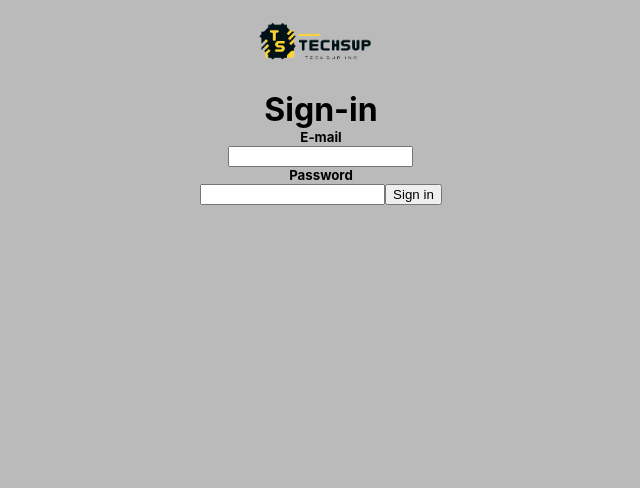
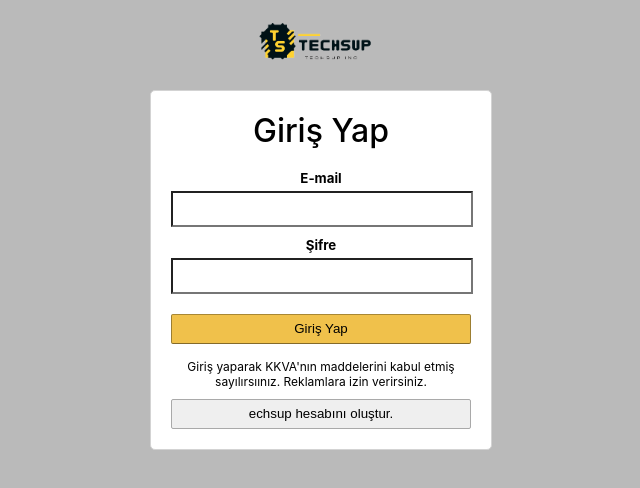
Before and after one commit to uygurberkay/Techsup-Web-Service, a React (Create React App) app in the folder techsup-web-service/: page /login in a window 1280 px wide. Shown: the top 488 px of the page, without its empty margins (319-959 px from the left). Built offline with nearby package versions, Linux system fonts and the light colour scheme.

Commit message:
login-page-continue

```diff
--- a/techsup-web-service/src/Header.js
+++ b/techsup-web-service/src/Header.js
@@ -31,19 +31,19 @@ function Header() {
       <div className='header__nav'>
         <Link to='/login' onClick={() => window.location.replace('/login')}>
           <div className='header__option' >
-            <span className='header__optionLineOne'>Hello Guest </span>
-            <span className='header__optionLineTwo'>Sign In</span>
+            <span className='header__optionLineOne'>Misafir</span>
+            <span className='header__optionLineTwo'>Giriş Yap</span>
           </div>
         </Link>
 
         <div className='header__option' >
-          <span className='header__optionLineOne'>Returns</span>
-          <span className='header__optionLineTwo'>& Orders</span>
+          <span className='header__optionLineOne'>Ana menü</span>
+          <span className='header__optionLineTwo'>& Siparişler</span>
         </div>
 
         <div className='header__option' >
-          <span className='header__optionLineOne'>Your </span>
-          <span className='header__optionLineTwo'>Account</span>
+          <span className='header__optionLineOne'>Kişisel </span>
+          <span className='header__optionLineTwo'>Profil</span>
         </div>
 
         <Link to='/checkout' onClick={() => window.location.replace('/checkout')}>
--- a/techsup-web-service/src/Login.css
+++ b/techsup-web-service/src/Login.css
@@ -13,3 +13,48 @@
     margin-right: auto;
     margin-left: auto;
 }
+.login__container {
+    background-color: white;
+    width: 300px;
+    height: fit-content;
+    display: flex;
+    flex-direction: column;
+    border-radius: 5px;
+    border: 1px solid lightgray;
+    padding: 20px;
+}
+.login__container > h1 {
+    font-weight: 500;
+    margin-bottom: 20px;
+}
+.login__container > form > h5 {
+    margin-bottom: 5px;
+}
+.login__container > form > input {
+    height: 30px;
+    margin-bottom: 10px;
+    background-color: white;
+    width: 98%;
+}
+.login__container > p {
+    margin-top: 15px;
+    font-size: 12px;
+}
+.login__signInButton {
+    background: #f0c14b;
+    border-radius: 2px;
+    width: 100%;
+    height: 30px;
+    border: 1px solid;
+    margin-top: 10px;
+    border-color: #a88734 #9c7e31 #846a29;
+
+}
+.login__registerButton {
+    border-radius: 2px;
+    width: 100%;
+    height: 30px;
+    border: 1px solid;
+    margin-top: 10px;
+    border-color: darkgray;
+}
--- a/techsup-web-service/src/Login.js
+++ b/techsup-web-service/src/Login.js
@@ -1,8 +1,12 @@
-import React from 'react';
+import React, {useState} from 'react';
 import './Login.css';
 import {Link} from 'react-router-dom';
 
+
 function Login() {
+    const [email,setEmail] = useState('');
+    const [password,setPassword] = useState('');
+
     return (
         <div className='login'>
             <Link to='/' onClick={() => window.location.replace('/')}>
@@ -10,20 +14,25 @@ function Login() {
             </Link>
             <div className='login__container'>
                 <h1>
-                Sign-in
+                    Giriş Yap
                 </h1>
                 <form>
                     <h5>
                         E-mail
                     </h5>
-                <input type='text' />
+                    <input type='text' value={email}/>
                     <h5>
-                    Password
+                        Şifre
                     </h5>
-                <input type='password' />
-                <button>Sign in</button>
+                    <input type='password' value={password}/>
+                    <button className='login__signInButton' >Giriş Yap</button>
                 </form>
-            <p></p>
+                <p>
+                    Giriş yaparak KKVA'nın maddelerini kabul etmiş sayılırsıınız. Reklamlara izin verirsiniz.
+                </p>
+                <button className='login__registerButton'>
+                    echsup hesabını oluştur.
+                </button>
             </div>
         </div>
     )
--- a/techsup-web-service/src/Product.js
+++ b/techsup-web-service/src/Product.js
@@ -26,7 +26,7 @@ function Product ({id,title,image,price,rating}){
     <div className="product" >
         <div className="product__info" >
             <p> {title} </p>
-            <p className= "product__price"> Product Price :
+            <p className= "product__price"> Ürün Fiyatı :
                 <strong>{price}</strong>
                 <small>₺</small>
             </p>
@@ -40,7 +40,7 @@ function Product ({id,title,image,price,rating}){
         </div>
 
         <img src= {image} alt=""/>
-        <button className="button" onClick={addToBasket}> Add to Basket</button>
+        <button className="button" onClick={addToBasket}> Sepete Ekle</button>
     </div>
     )
 }
```
Lines whose indentation alone changed are shown as unchanged.
